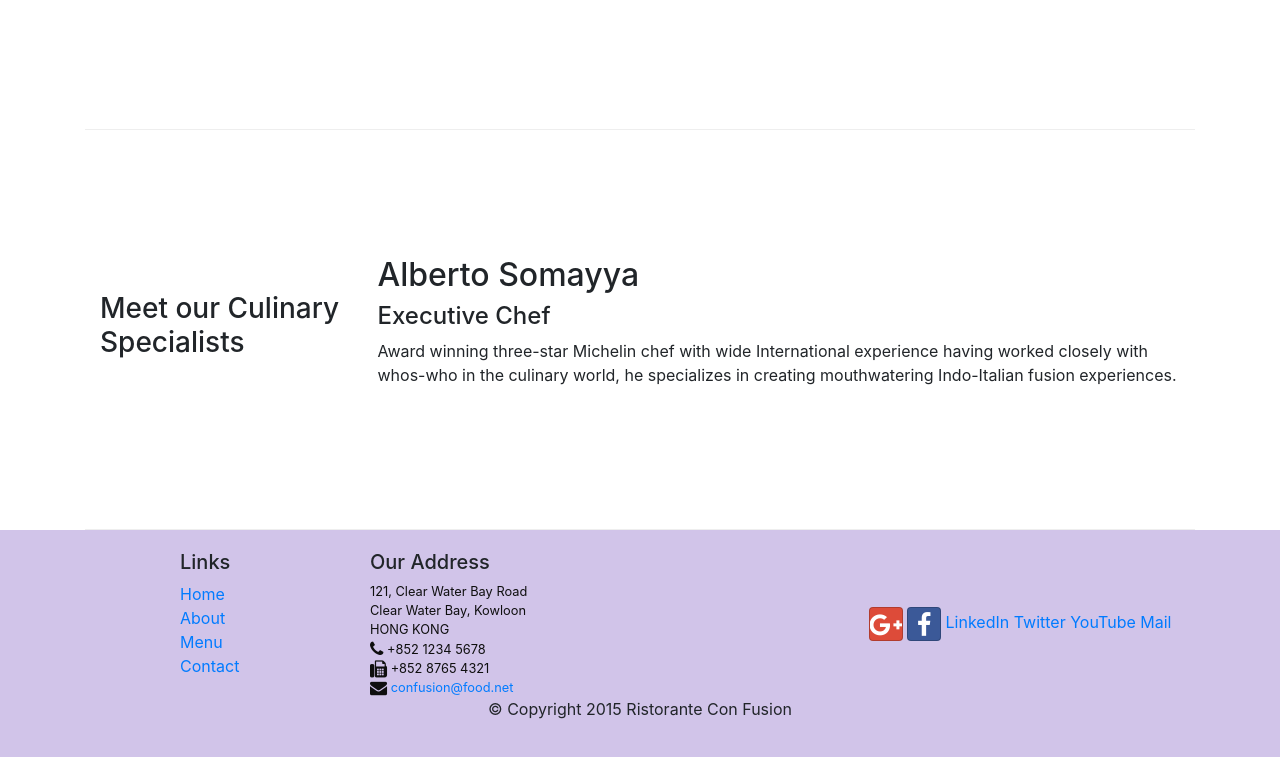
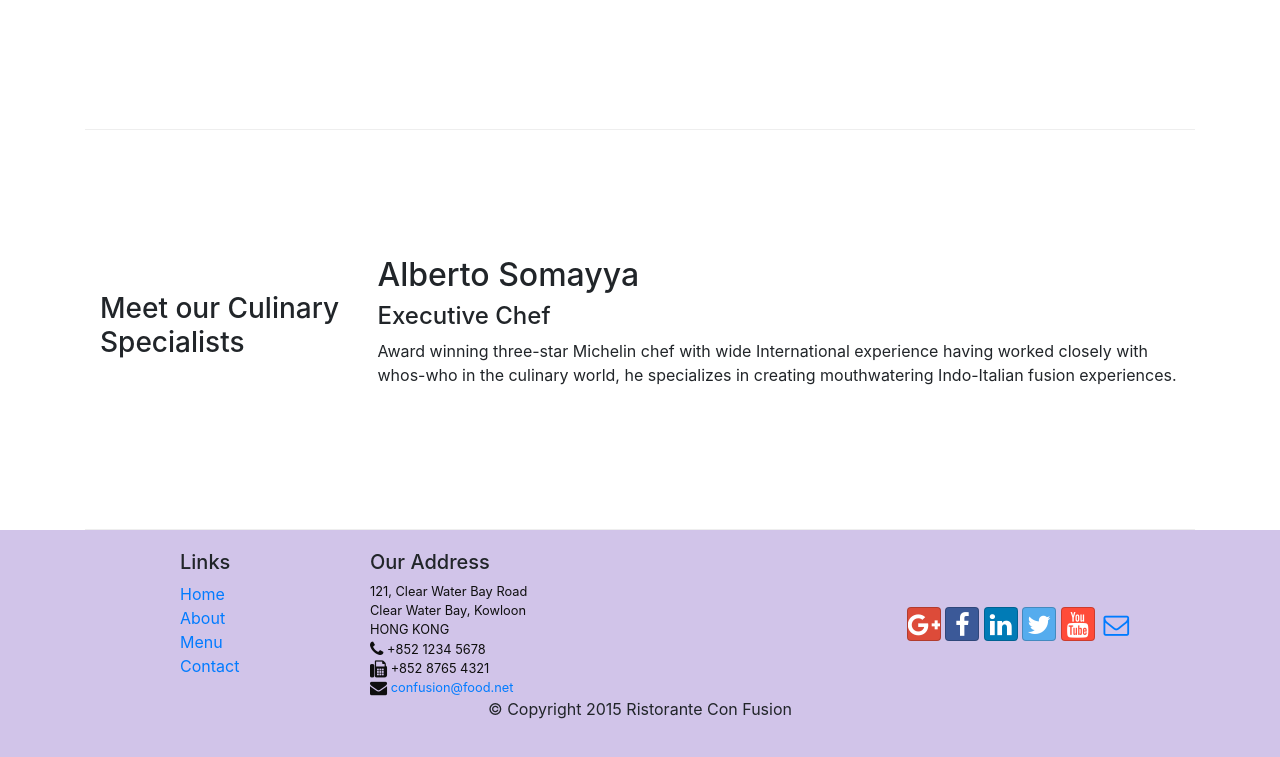
Before and after one commit to OlgaAk/crsra, a website: page index.html in a window 1280 px wide. Shown: the part 980-1737 px from the top of the page. Drawn offline with nearby package versions, Linux system fonts and the light colour scheme.

Commit message:
Icon-Fonts

```diff
--- a/index.html
+++ b/index.html
@@ -106,11 +106,11 @@
                    <div class="col col-sm-4 align-self-center">
                         <div style="text-align: center">
                             <a class="btn btn-social-icon btn-google-plus" href="http://google.com/+"><i class="fa fa-google-plus"></i></a>
-                            <a class="btn btn-social-icon btn-facebook"href="http://www.facebook.com/profile.php?id="><i class="fa fa-facebook"></i></a>
-                            <a href="http://www.linkedin.com/in/">LinkedIn</a>
-                            <a href="http://twitter.com/">Twitter</a>
-                            <a href="http://youtube.com/">YouTube</a>
-                            <a href="mailto:">Mail</a>
+                            <a class="btn btn-social-icon btn-facebook" href="http://www.facebook.com/profile.php?id="><i class="fa fa-facebook"></i></a>
+                            <a class="btn btn-social-icon btn-linkedin" href="http://www.linkedin.com/in/"><i class="fa fa-linkedin"></i></a>
+                            <a class="btn btn-social-icon btn-twitter" href="http://twitter.com/"><i class="fa fa-twitter"></i></a>
+                            <a class="btn btn-social-icon btn-youtube" href="http://youtube.com/"><i class="fa fa-youtube"></i></a>
+                            <a class="btn btn-social-icon" href="mailto:"><i class="fa fa-envelope-o"></i></a>
                         </div>
                 </div>
            </div>
```
